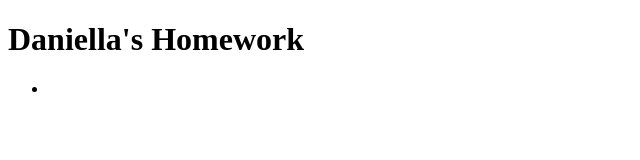
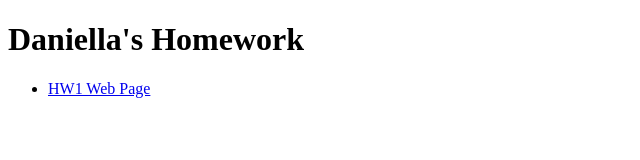
Before and after one commit to dmescoba/web-app-dev-hw-1, a plain HTML site: page index.html in a window 1280 px wide. Shown: the whole page, without its empty margins (0-640 px from the left). Drawn offline with Linux system fonts and the light colour scheme.

Commit message:
add-name

```diff
--- a/index.html
+++ b/index.html
@@ -8,7 +8,7 @@
 <body>
     <h1>Daniella's Homework</h1>
     <ul>
-        <li><a href="/hw1-web-page/ebooks.html"></a></li>
+        <li><a href="/hw1-web-page/ebooks.html">HW1 Web Page</a></li>
     </ul>
 </body>
 </html>
```
